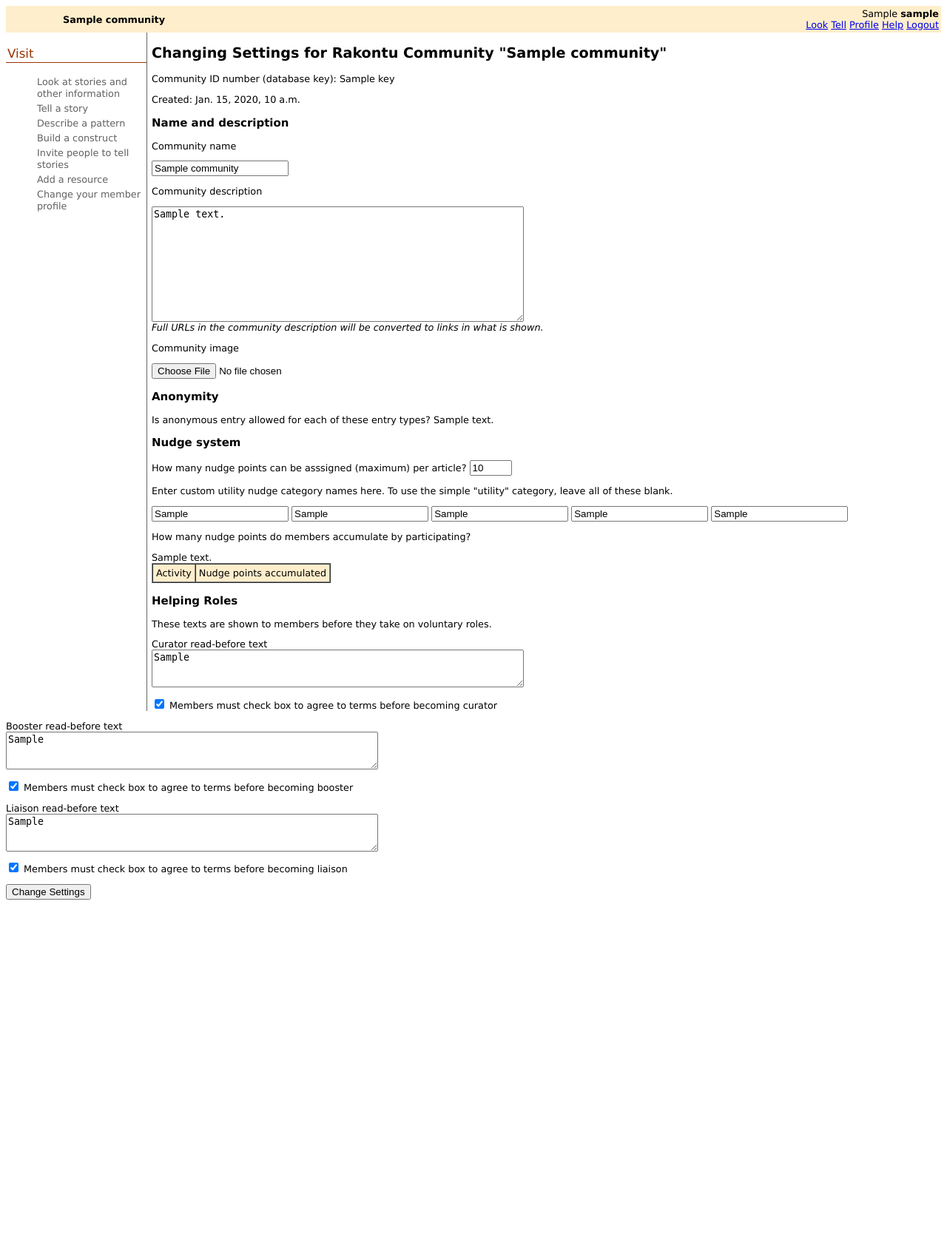
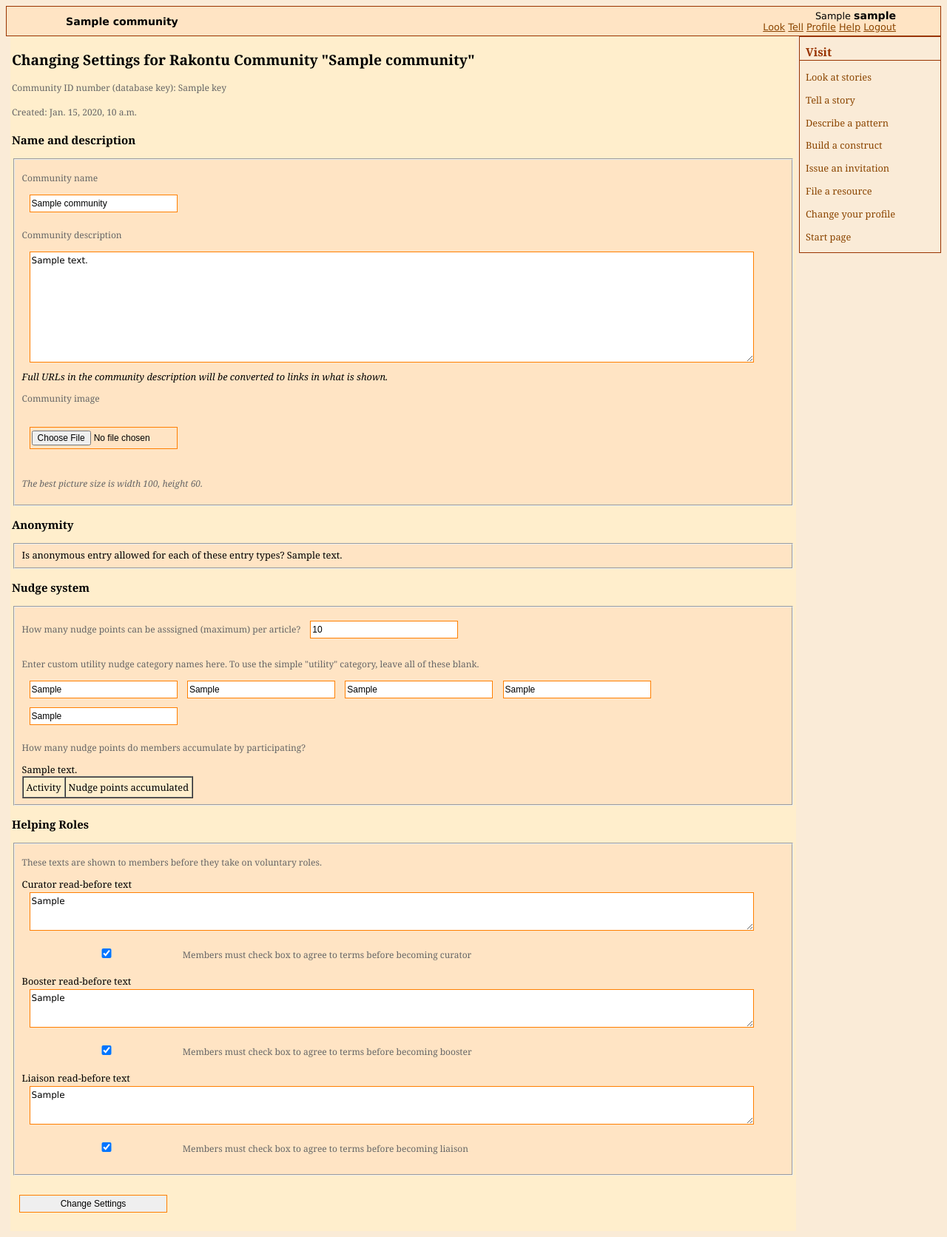
Before and after one commit to cfkurtz/rakontu, a Django app: template Rakontu/templates/manage/settings.html in a window 1280 px wide. Shown: the whole page at 74% size. Before the commit the page ends 1216 px from the top, so only its background shows below. Run offline with Django 3.2, Linux system fonts and the light colour scheme; the template is opened without the code that fills it: most values are stand-ins (such as "Sample title", 1, 10 or a date in 2020); lists and menus that the app fills with data are empty.

Commit message:
After some struggle got non-text attachments working. Also cleaned up CSS. Many more little loose ends to clean up.

```diff
--- a/Rakontu/stylesheets/base.css
+++ b/Rakontu/stylesheets/base.css
@@ -1,9 +1,16 @@
+/* ----------- elements ----------- */
 body {
-  font-family: Verdana, Helvetica, sans-serif;
-  font-size: 80%;
-  background-color: #FFFFFF;
-}
-
+  	!font-family: Verdana, Helvetica, sans-serif;
+  	font-family: Georgia, "Times New Roman", Times, serif;
+  	font-size: 80%;
+  	background-color: #FAEBD7;
+	}
+b {
+	font-size: 110%;
+	}
+a {
+	color: 8B4500;
+	}
 td {
 	font-size: 80%;
 	}
@@ -14,63 +21,144 @@ th {
 	background: #FFEECC;
 	}
 
-div.select {
+fieldset {
+	background: #FFE4C4;
+	}
+
+/* ----------- division classes ----------- */
+.select {
 	margin: 8px;
 	}
 
-fieldset {
-	background: #FFEECC;
+.button {
+	align: center;
 	}
 
+/* ----------- page areas ----------- */
 #header {
-	background: #FFEECC;
+	background: #FFE4C4;
 	font-family: Verdana, Arial, Helvetica, sans-serif;
 	font-size: 100%;
+	border: 1px solid #993300;
 	}
 
 #sidebar {
-	float: left;
+	float: right;
 	height: auto;
 	top: 130px;
 	bottom: 4px;
 	width: 190px;
-	border-right: 1px solid #666666;
+	border: 1px solid #993300;
+	}
+
+#sidebar h1 {
+	color: #993300;
+	font-size: 120%;
+	border-bottom: 1px solid #993300;
+	padding: 0px 4px 0px 8px;
 	}
 
 #sidebar p {
-	color: #993300;
-	font-size: 130%;
-	border-bottom: 1px solid #993300;
-	padding: 2px;
-}
+	color: #616161;
+	font-size: 100%;
+	padding: 0px 4px 0px 8px;
+	}
 
 #sidebar ul li {
-	color: #993300;
-	display: block;
-	line-height: 16px;
+	color: #616161;
+	font-size: 100%;
+	margin-left: 2px;
+	display: compact;
 	list-style: none;
-	padding: 2px;
-}
-#sidebar ul li a {
-	color: #616161;
-	display: block;
+	}
+
+#sidebar a {
+	color: #8B4500;
 	text-decoration: none;
-	width: 160px;
-}
+	}
 
-#sidebar li a:hover {
+#sidebar a:hover {
 	background: #993300;
-	color: #fff;
-}
+	color: #FFFFFF;
+	}
 
 #content {
     float: none;
     top: 130px;
     bottom: 4px;
-	margin-left: 190px;
+	margin-right: 190px;
 	height: auto;
 	width: auto;
 	padding-left : 6px;
 	padding-right: 6px;
-	border-left: 1px solid #666666;
 	}
+
+/* ----------- forms ----------- */
+
+.rakontu_form_centered{
+	margin: 0 auto;
+	width: 400px;
+	padding: 14px;
+	}
+
+.rakontu_form{
+	margin: 0 auto;
+	padding: 2px;
+	}
+
+#stylized {
+	!border: solid 2px #FF7F00;
+	background: #FFEECC;
+	}
+
+#stylized h1 {
+	font-size: 14px;
+	font-weight: bold;
+	margin-bottom: 8px;
+	}
+
+#stylized p{
+	font-size: 12px;
+	color: #666666;
+	margin-bottom: 8px;
+	padding-bottom: 4px;
+	}
+
+#stylized label{
+	font-weight: plain;
+	text-align: right;
+	width: auto;
+	margin-left: 4px;
+	padding-bottom: 0px;
+	margin-bottom: 2px;
+	}
+
+#stylized input{
+	font-size: 12px;
+	padding: 4px 2px;
+	border: solid 1px #FF7F00;
+	width: 200px;
+	margin: 2px 0 10px 10px;
+	}
+
+#stylized textarea{
+	font-family: Verdana, Helvetica, sans-serif;
+	font-size: 12px;
+	padding: 4px 2px;
+	border: solid 1px #FF7F00;
+	width: 95%;
+	margin: 2px 0 10px 10px;
+	}
+
+#stylized input.button{
+	clear: both;
+	align: center;
+	width: auto;
+	height: 32px;
+	line-height: 32px;
+	background: #FFD39B;
+	text-align: center;
+	font-size: 12px;
+	font-weight: bold;
+	border: solid 2px #FF7F00;
+	}
--- a/Rakontu/templates/manage/settings.html
+++ b/Rakontu/templates/manage/settings.html
@@ -6,14 +6,16 @@
 		{% include "../menus.html" %}
 		<div id="content">
 
+		<div id="stylized" class="rakontu_form">
 		<form action="/manage/settings" method="post" enctype="multipart/form-data">
 		<h2>Changing Settings for Rakontu Community "{{ community.name|escape }}"</h2>
 		<p>Community ID number (database key): {{community.key}}</p>
 		<p>Created: {{community.created}}</p>
 
 		<h3>Name and description</h3>
+		<fieldset>
 		<p>Community name</p>
-		<div><input type="text" name="name" value="{{ community.name }}"/></div>
+		<div><input type="text" name="name" value="{{ community.name }}" maxlength="40" size="30"/></div>
 		<p>Community description</p>
 		<div><textarea name="description" rows="10" cols="60">{{ community.description|escape }}</textarea></div>
 		<i>Full URLs in the community description will be converted to links in what is shown.</i>
@@ -22,64 +24,72 @@
 			<div><img src="img?community_id={{community.key}}"></img></div>
 		{% endif %}
 		<p><div><input type="file" name="img" accept="jpg/png"/></div></p>
+		<p><i>The best picture size is width 100, height 60.</i></p>
+		</fieldset>
 
 		<h3>Anonymity</h3>
+		<fieldset>
 		Is anonymous entry allowed for each of these entry types?
 		{% for text in anonIncludes %}
 			{{ text }}
 		{% endfor %}
 		</table>
+		</fieldset>
 
 		<h3>Nudge system</h3>
+		<fieldset>
 		<p>How many nudge points can be asssigned (maximum) per article?
 		<input type="text" name="maxNudgePointsPerArticle" size="4" value="{{community.maxNudgePointsPerArticle}}"/></p>
 		<p>Enter custom utility nudge category names here. To use the simple
 		"utility" category, leave all of these blank.</p>
-		<input type="text" name="nudgeCategory0" size="20" value="{{community.utilityNudgeCategories.0}}"/>
-		<input type="text" name="nudgeCategory1" size="20" value="{{community.utilityNudgeCategories.1}}"/>
-		<input type="text" name="nudgeCategory2" size="20" value="{{community.utilityNudgeCategories.2}}"/>
-		<input type="text" name="nudgeCategory3" size="20" value="{{community.utilityNudgeCategories.3}}"/>
-		<input type="text" name="nudgeCategory4" size="20" value="{{community.utilityNudgeCategories.4}}"/>
+		<input type="text" name="nudgeCategory0" size="15" value="{{community.utilityNudgeCategories.0}}"/>
+		<input type="text" name="nudgeCategory1" size="15" value="{{community.utilityNudgeCategories.1}}"/>
+		<input type="text" name="nudgeCategory2" size="15" value="{{community.utilityNudgeCategories.2}}"/>
+		<input type="text" name="nudgeCategory3" size="15" value="{{community.utilityNudgeCategories.3}}"/>
+		<input type="text" name="nudgeCategory4" size="15" value="{{community.utilityNudgeCategories.4}}"/>
 		<p>How many nudge points do members accumulate by participating?</p>
 		<table  border="1" cellpadding="4" cellspacing="0"><tr><th>Activity</th><th>Nudge points accumulated</th></tr>
 		{% for text in nudge_point_includes %}
 			{{ text }}
 		{% endfor %}
 		</table>
-      	<p>
+      	</fieldset>
 
 		<h3>Helping Roles</h3>
+		<fieldset>
 		<p>These texts are shown to members before they take on voluntary roles.</p>
 		Curator read-before text
-		<div><textarea name="readme0" rows="3" cols="60">{{ community.roleReadmes.0|escape }}</textarea></div>
+		<textarea name="readme0" rows="3" cols="60">{{ community.roleReadmes.0|escape }}</textarea>
 		<p><label><input type="checkbox" name="agreement0" value="agreement0"
 			{% if community.roleAgreements.0 %}
 				checked="checked"/>
 			{% else %}
 				/>
 			{% endif %}
-			Members must check box to agree to terms before becoming curator</label></div></p>
+			Members must check box to agree to terms before becoming curator</label></p>
 		Booster read-before text
-		<div><textarea name="readme1" rows="3" cols="60">{{ community.roleReadmes.1|escape }}</textarea></div>
+		<textarea name="readme1" rows="3" cols="60">{{ community.roleReadmes.1|escape }}</textarea>
 		<p><label><input type="checkbox" name="agreement1"  value="agreement1"
 			{% if community.roleAgreements.1 %}
 				checked="checked"/>
 			{% else %}
 				/>
 			{% endif %}
-			Members must check box to agree to terms before becoming booster</label></div></p>
+			Members must check box to agree to terms before becoming booster</label></p>
 		Liaison read-before text
-		<div><textarea name="readme2" rows="3" cols="60">{{ community.roleReadmes.2|escape }}</textarea></div>
+		<textarea name="readme2" rows="3" cols="60">{{ community.roleReadmes.2|escape }}</textarea>
 		<p><label><input type="checkbox" name="agreement2"  value="agreement2"
 			{% if community.roleAgreements.2 %}
 				checked="checked"/>
 			{% else %}
 				/>
 			{% endif %}
-			Members must check box to agree to terms before becoming liaison</label></div></p>
-
+			Members must check box to agree to terms before becoming liaison</label></p>
+		</fieldset>
+	<p></p>
     <input type="submit" name="changeSettings" value="Change Settings">
 	</form>
 	</div>
+	</div>
 	</body>
 </html>
--- a/Rakontu/templates/menus.html
+++ b/Rakontu/templates/menus.html
@@ -2,7 +2,7 @@
 
 <div id="header">
 
-	<table border="0" width="100%">
+	<table border="0" width="100%" cellpadding="2">
 	<tr><td align="left" valign="center" width="70">
 	{% if community.image %}
 		<div><img src="img?community_id={{community.key}}"></img>
@@ -16,46 +16,50 @@
 	<a href="/visit/profile">Profile</a>
 	<a href="xxx">Help</a>
 	<a href="{{logout_url}}">Logout</a>
+	</td><td align="right" width="50">
+		{% if current_member.profileImage %}
+			<div><img src="img?member_id={{current_member.key}}"></img></div>
+		{% endif %}
 	</td></tr></table>
 
 </div>
 
 <div id="sidebar">
 
-	<p>Visit</p>
-	<ul>
-  	<li><a href="/visit/look">Look at stories and other information</a></li>
-  	<li><a href="/visit/story">Tell a story</a></li>
-  	<li><a href="/visit/pattern">Describe a pattern</a></li>
-  	<li><a href="/visit/construct">Build a construct</a></li>
-  	<li><a href="/visit/invitation">Invite people to tell stories</a></li>
-  	<li><a href="/visit/resource">Add a resource</a></li>
-  	<li><a href="/visit/profile">Change your member profile</a></li>
-  	</ul>
+	<h1>Visit</h1>
+  	<p><a href="/visit/look">Look at stories</a></p>
+  	<p><a href="/visit/story">Tell a story</a></p>
+  	<p><a href="/visit/pattern">Describe a pattern</a></p>
+  	<p><a href="/visit/construct">Build a construct</a></p>
+  	<p><a href="/visit/invitation">Issue an invitation</a></p>
+  	<p><a href="/visit/resource">File a resource</a></p>
+  	<p><a href="/visit/profile">Change your profile</a></p>
 
   	{% if current_member.isManager or current_member.isOwner %}
-      	<p>Manage</p>
+      	<h1>Manage</h1>
+      	<p><a href="/manage/members">Memberships</a></p>
+      	<p><a href="/manage/settings">Settings</a></p>
+      	<p><a href="/manage/personifications">Personifications</a></p>
+
+      	<p>Manage questions about</p>
       	<ul>
-      	<li><a href="/manage/members">Memberships</a></li>
-      	<li><a href="/manage/settings">Settings</a></li>
-      	<li><a href="/manage/questions/story">Questions about stories</a></li>
-      	<li><a href="/manage/questions/pattern">Questions about patterns</a></li>
-      	<li><a href="/manage/questions/construct">Questions about constructs</a></li>
-      	<li><a href="/manage/questions/invitation">Questions about invitations</a></li>
-      	<li><a href="/manage/questions/resource">Questions about resources</a></li>
-      	<li><a href="/manage/questions/member">Questions about members</a></li>
-      	<li><a href="/manage/personifications">Personifications</a></li>
-      	<li><a href="/manage/technical">Backup</a></li>
+      	<li><a href="/manage/questions/story">stories</a></li>
+      	<li><a href="/manage/questions/pattern">patterns</a></li>
+      	<li><a href="/manage/questions/construct">constructs</a></li>
+      	<li><a href="/manage/questions/invitation">invitations</a></li>
+      	<li><a href="/manage/questions/resource">resources</a></li>
+      	<li><a href="/manage/questions/member">members</a></li>
       	</ul>
+
+      	<p><a href="/manage/technical">Export data</a></p>
     {% endif %}
 
 	{% if user_is_admin %}
-		<p>Administer site</p>
-		<ul>
-		<li><a href="/admin/showAllCommunities">Show All Communities</a></li>
-		<li><a href="/admin/showAllMembers">Show All Members</a></li>
-		</ul>
+		<h1>Administer</h1>
+		<p><a href="/admin/showAllCommunities">Show all communities</a></p>
+		<p><a href="/admin/showAllMembers">Show all members</a></p>
 	{% endif %}
 
+	<p><a href="/">Start page</a></p>
 
 </div>
--- a/Rakontu/templates/startPage.html
+++ b/Rakontu/templates/startPage.html
@@ -5,7 +5,7 @@
 	<body>
 	<center>
 	<h1>Welcome to Rakontu!</h1>
-	<p><img src="/images/Rakontu.jpg" alt="Rakontu logo"></p>
+	<p><img src="/images/Rakontu.jpg" alt="Rakontu logo" border="1"></p>
 	{% if user %}
 		You are logged in to your Google account "{{ user.nickname }}".</p>
 	{% endif %}
@@ -26,6 +26,7 @@
 	<p>
 	<div><input type="submit" name="createCommunity" value="Create a New Rakontu Community"></div>
 	<p>
+	<a href="{{logout_url}}">Logout</a>
 	</form>
 
 	</body>
--- a/Rakontu/templates/visit/look.html
+++ b/Rakontu/templates/visit/look.html
@@ -12,11 +12,7 @@
 		<h3>{{type|capfirst}}</h3>
 		{% for article in articles %}
 			{% ifequal article.type type %}
-				<p>&nbsp; <a href="/visit/read?{{article.key}}">{{article.title}}</a> &nbsp;
-				{% ifequal article.creator.key current_member.key %}
-					&nbsp; <a href="/visit/{{article.type}}?{{article.key}}">(Change)</a>
-				{% endifequal %}
-				</p>
+				<p>&nbsp; <a href="/visit/read?{{article.key}}">{{article.title}}</a></p>
 			{% endifequal %}
 		{% endfor %}
 	{% endfor %}
--- a/Rakontu/templates/visit/profile.html
+++ b/Rakontu/templates/visit/profile.html
@@ -45,6 +45,7 @@
 			<div><img src="img?member_id={{current_member.key}}"></img></div>
 		{% endif %}
 		<p><div><input type="file" name="img" accept="jpg/png"/></div></p>
+		<p><i>The best picture size is width 100, height 60.</i></p>
 		</fieldset>
 
 		<h3>Helping roles</h3>
@@ -99,7 +100,9 @@
 			{% endif %}
 		</fieldset>
 
-		{% include "questions.html" %}
+		{% if questions %}
+			{% include "questions.html" %}
+		{% endif %}
 
       	<p>
     <input type="submit" name="changeSettings" value="Change Settings">
--- a/Rakontu/templates/visit/questions.html
+++ b/Rakontu/templates/visit/questions.html
@@ -2,7 +2,11 @@
 			{% ifequal refer_type "member" %}
 				Please answer these questions about yourself.
 			{% else %}
-				Please answer these questions about this {{ refer_type }}.
+				{% if article %}
+					Answers to questions about this {{ refer_type }}
+				{% else %}
+					Please answer these questions about this {{ refer_type }}.
+				{% endif %}
 			{% endifequal %}
 			</h3>
 		<fieldset>
--- a/Rakontu/todo.txt
+++ b/Rakontu/todo.txt
@@ -4,6 +4,8 @@ MAJOR TO-DOs:
 
 - finish top/side menus
 - make a BIT prettier with CSS
+- how do you remove a story? an answer? an annotation?
+- need "show members" page and page for each member (to show other people, like "read")
 
 PROBLEMS RIGHT NOW:
 
```
Also changed, not shown: Rakontu/main.py (+53 -26 lines), Rakontu/models.py (+50 -34 lines), Rakontu/templates/createCommunity.html (+22 -14 lines), Rakontu/templates/manage/questions/questions.html (+20 -26 lines), Rakontu/templates/visit/article.html (+15 -29 lines), Rakontu/templates/visit/read.html (+42 -0 lines).
